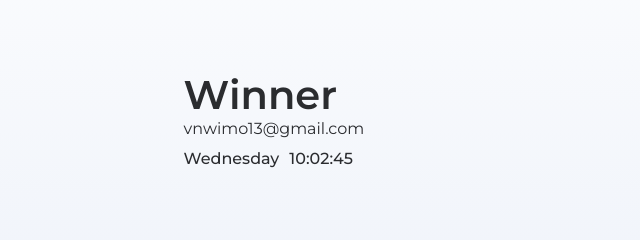
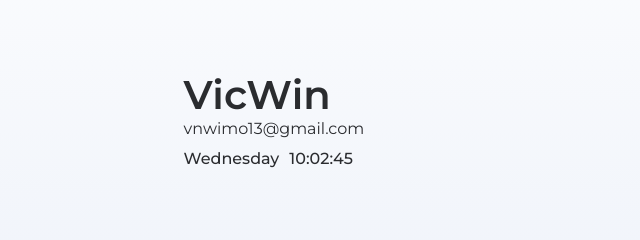
Before and after one commit to Vicwin13/persona, a plain HTML site: page index.html in a window 1280 px wide. Shown: the part 197-437 px from the top of the page, 600-1240 px from the left. Drawn offline with Linux system fonts and the light colour scheme.

Commit message:
correction

```diff
--- a/index.html
+++ b/index.html
@@ -20,7 +20,7 @@
         </div>
         <div class="info">
             <div>
-                <p class="name" data-testid="slackDisplayName">Winner</p>
+                <p class="name" data-testid="slackDisplayName">VicWin</p>
                 <p data-testid="slackEmail">vnwimo13@gmail.com</p>
                 <div class="DT">
                     <p id="Today" data-testid="currentDay"> </p>
```
